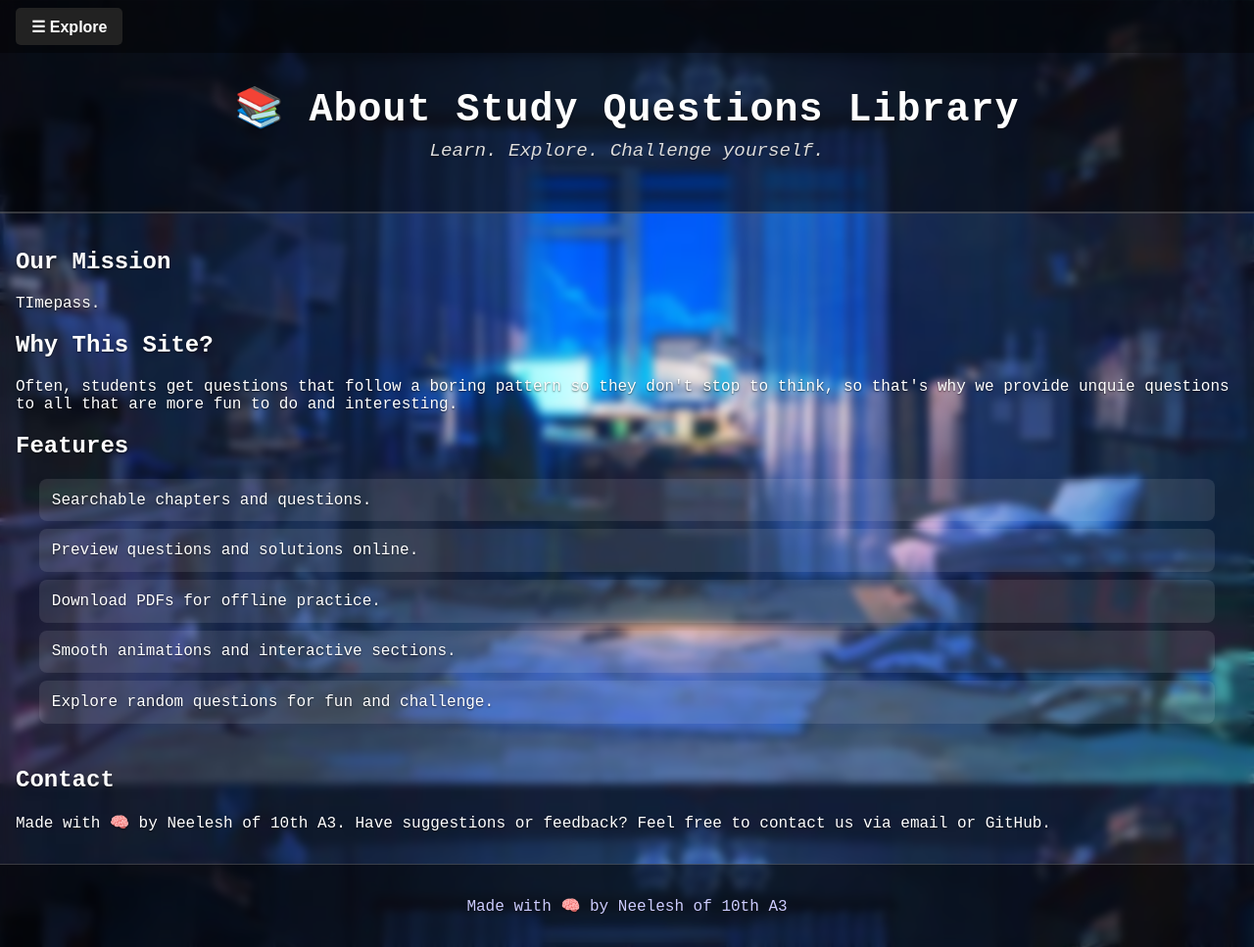
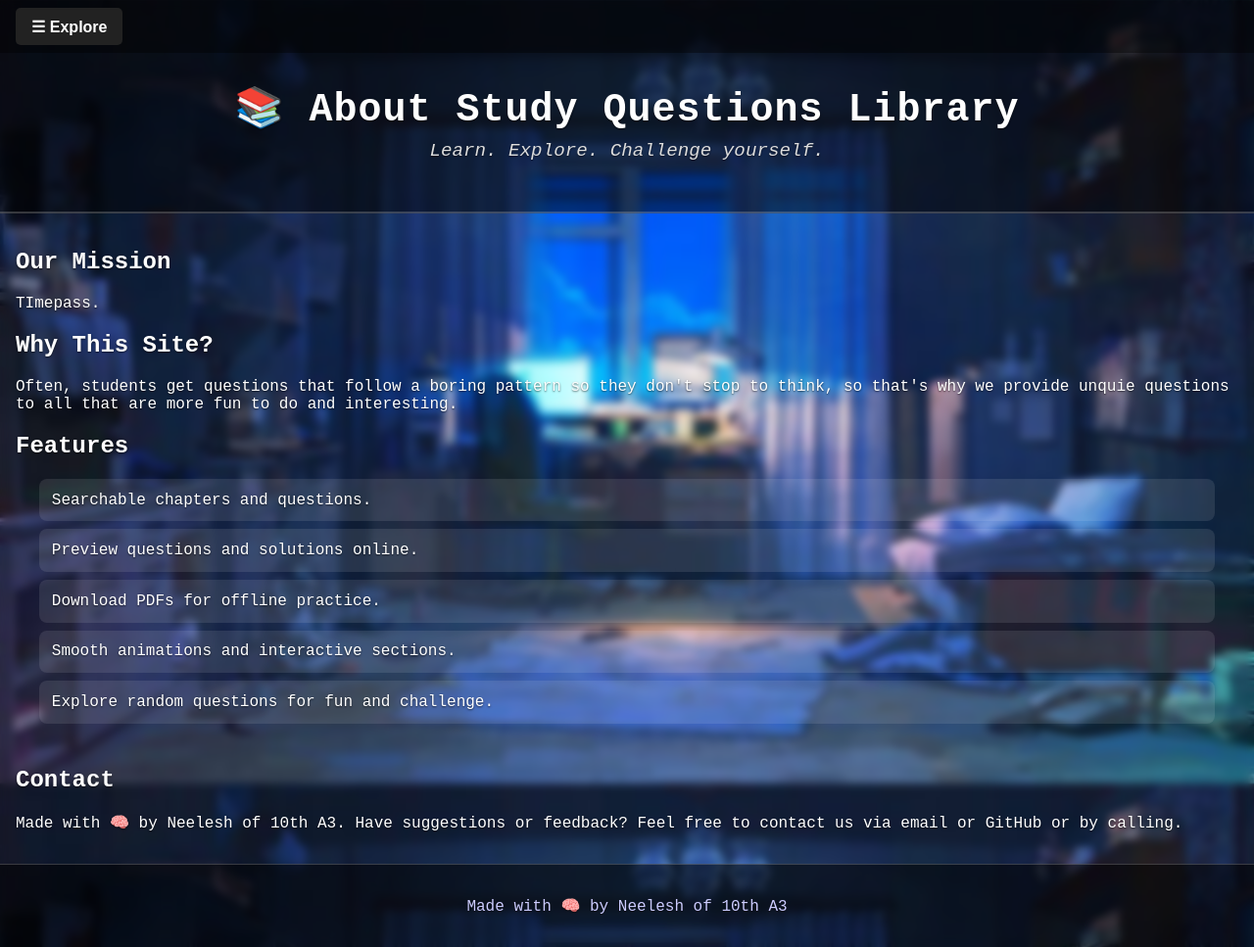
Before and after one commit to NATURO7x/The_Data_Centre, a plain HTML site: page about.html in a window 1280 px wide. Shown: the whole page at 98% size. Drawn offline with Linux system fonts and the light colour scheme.

Commit message:
Update about.html

```diff
--- a/about.html
+++ b/about.html
@@ -54,7 +54,7 @@
       <h2>Contact</h2>
       <p>
         Made with 🧠 by Neelesh of 10th A3.
-        Have suggestions or feedback? Feel free to contact us via email or GitHub.
+        Have suggestions or feedback? Feel free to contact us via email or GitHub or by calling.
       </p>
     </section>
   </main>
```
